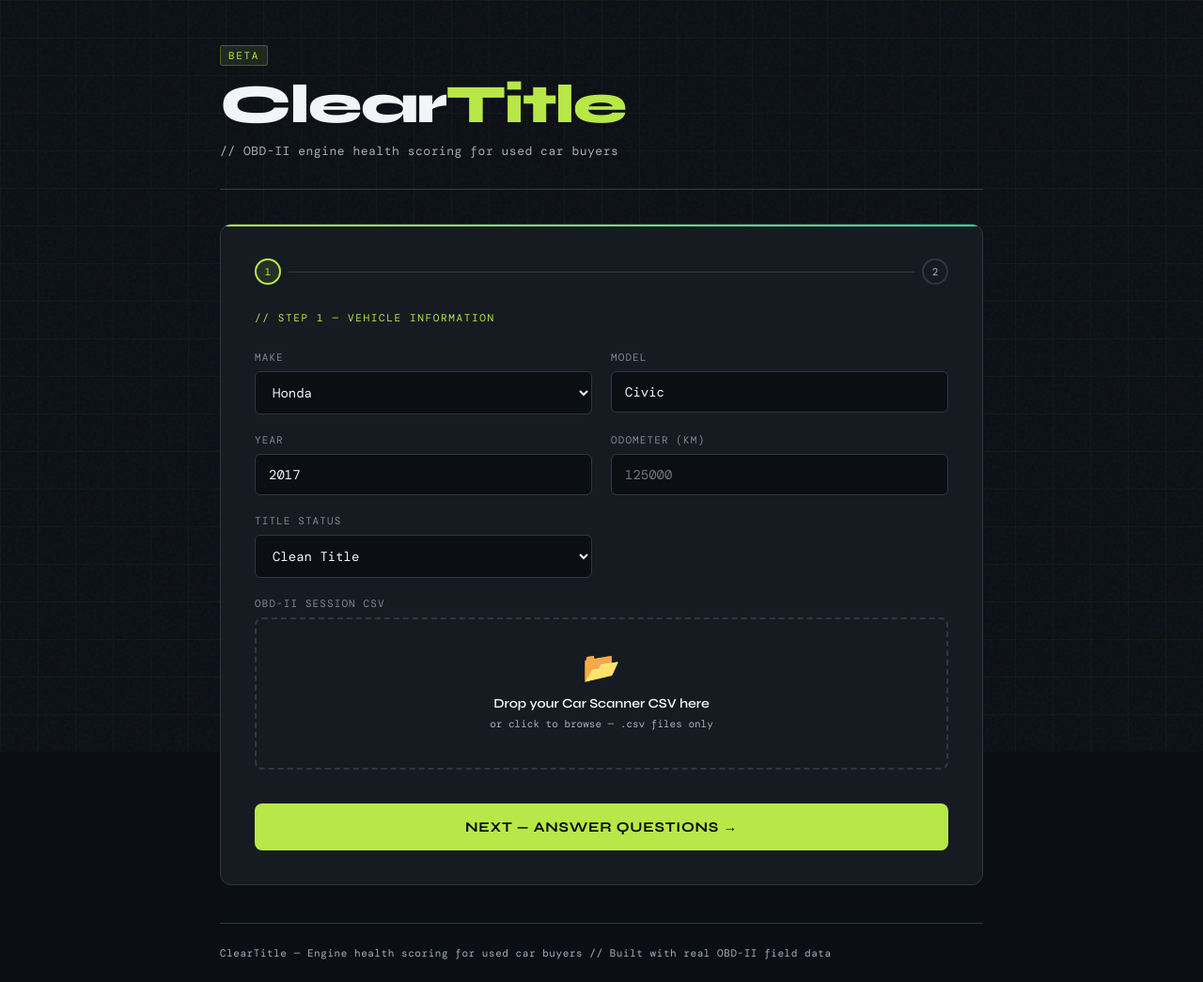
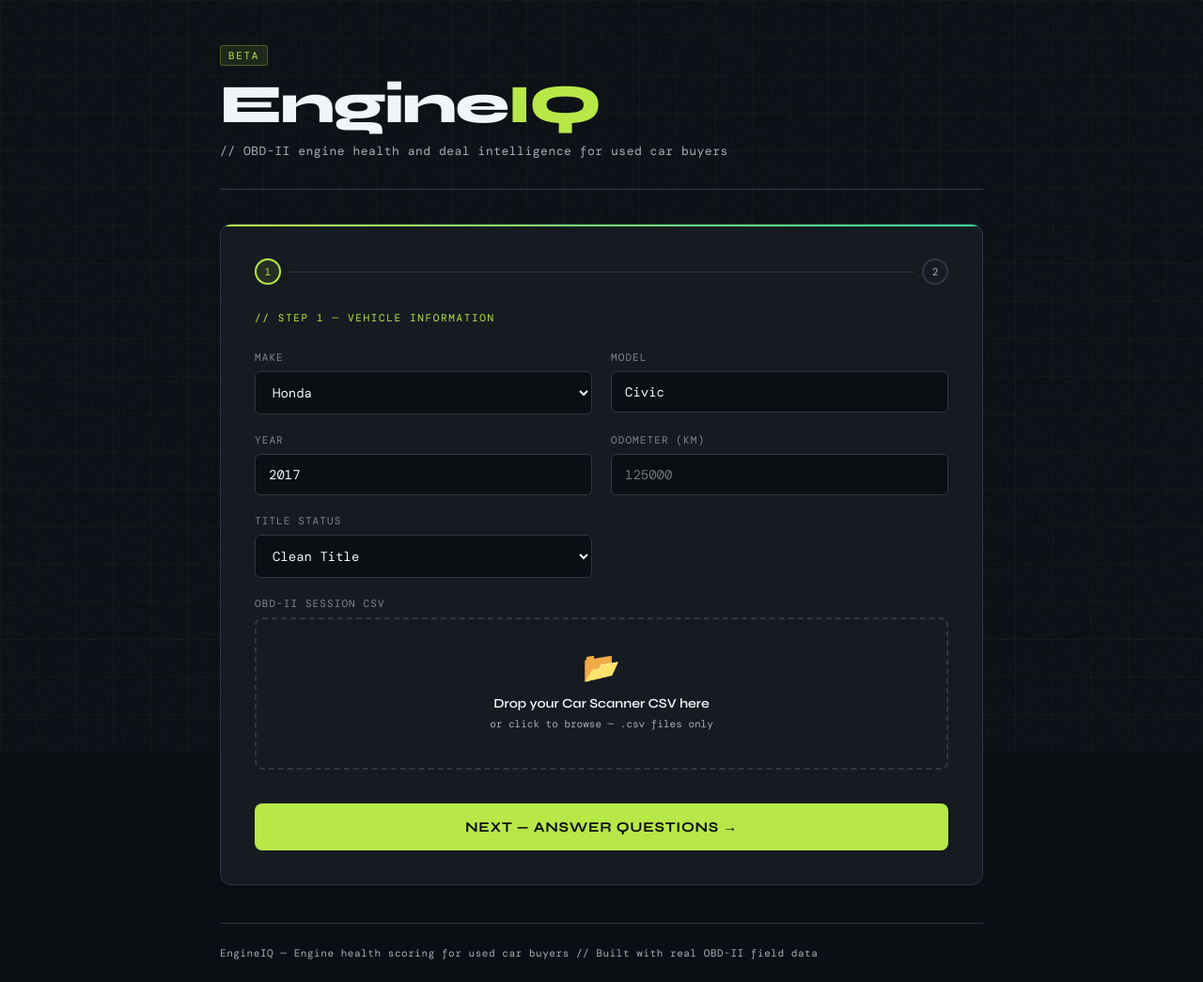
Before and after one commit to ysa100501-del/ClearTitle, a Flask app: page / in a window 1280 px wide. Shown: the whole page at 94% size. Run offline with Flask 3, Linux system fonts and the light colour scheme; parts of the project's set-up code (start-up, migrations or seed data) failed here and were passed over; some web fonts are replaced.

Commit message:
Rebrand website to EngineIQ

```diff
--- a/templates/index.html
+++ b/templates/index.html
@@ -3,7 +3,7 @@
 <head>
   <meta charset="UTF-8" />
   <meta name="viewport" content="width=device-width, initial-scale=1.0"/>
-  <title>ClearTitle — Engine Health Scanner</title>
+  <title>EngineIQ — Engine Health Scanner</title>
   <link rel="preconnect" href="https://fonts.googleapis.com">
   <link href="https://fonts.googleapis.com/css2?family=Syne:wght@400;600;700;800&family=DM+Mono:wght@300;400;500&display=swap" rel="stylesheet">
   <style>
@@ -829,8 +829,8 @@
     <div class="logo">
       <span class="logo-mark">Beta</span>
     </div>
-    <h1>Clear<span>Title</span></h1>
-    <p class="tagline">// OBD-II engine health scoring for used car buyers</p>
+    <h1>Engine<span>IQ</span></h1>
+    <p class="tagline">// OBD-II engine health and deal intelligence for used car buyers</p>
   </header>
 
   <!-- Form card -->
@@ -1120,7 +1120,7 @@
         <div class="deal-header">
           <div>
             <div class="deal-title">Want to know if the deal is worth it?</div>
-            <div class="deal-copy">Add the asking price and a clean-title comparison. ClearTitle will estimate a buy, negotiate, or avoid recommendation from the engine report.</div>
+            <div class="deal-copy">Add the asking price and a clean-title comparison. EngineIQ will estimate a buy, negotiate, or avoid recommendation from the engine report.</div>
           </div>
           <button type="button" class="btn-secondary" onclick="showDealForm()">Check Deal</button>
         </div>
@@ -1164,7 +1164,7 @@
   </div>
 
   <footer>
-    <p class="footer-text">ClearTitle — Engine health scoring for used car buyers // Built with real OBD-II field data</p>
+    <p class="footer-text">EngineIQ — Engine health scoring for used car buyers // Built with real OBD-II field data</p>
   </footer>
 
 </div>
@@ -1706,7 +1706,7 @@
         status: f.pids_detected >= 8 ? 'good' : f.pids_detected >= 5 ? 'warn' : 'bad',
         explanation: f.pids_detected >= 8 ? 'Good signal coverage. Most key engine parameters were captured successfully.' : f.pids_detected >= 5 ? 'Partial signal coverage. Some PIDs dropped out — score based on available signals only.' : 'Low signal coverage. Several key PIDs were missing. Consider rescanning.',
         range: 'Recommended: 8 or more',
-        help:'These are the car data signals ClearTitle was able to read. More signals means the report has more evidence. Fewer signals means the score should be treated with more caution.' },
+        help:'These are the car data signals EngineIQ was able to read. More signals means the report has more evidence. Fewer signals means the score should be treated with more caution.' },
     ];
 
     const grid = document.getElementById('signals-grid');
```
